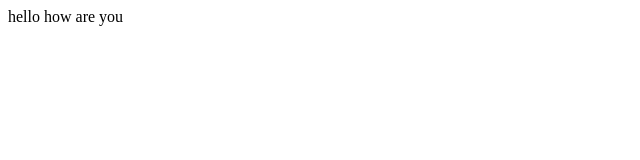
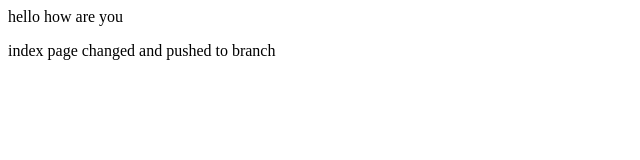
Before and after one commit to RameshMNG/testing, a plain HTML site: page index.html in a window 1280 px wide. Shown: the whole page, without its empty margins (0-640 px from the left). Drawn offline with Linux system fonts and the light colour scheme.

Commit message:
index pages chnaged

```diff
--- a/index.html
+++ b/index.html
@@ -1,5 +1,7 @@
 <html>
 <body>
 <p>hello how are you</p>
+<p>index page changed and pushed to branch
+</p>
 </body>
 </html>
```
